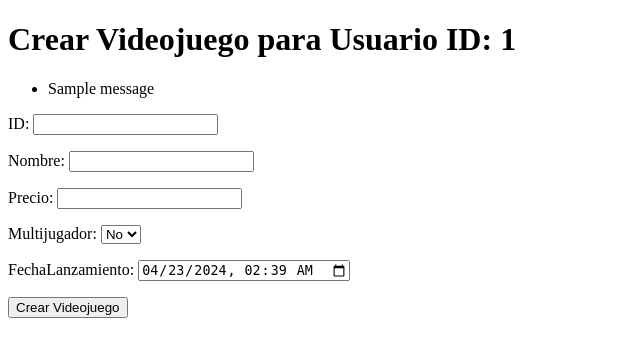
After one commit to Konan03/Cliente2Django, a Django app: page /videojuego/add/1/ in a window 1280 px wide. The commit adds this page. Shown: the top 357 px of the page, without its empty margins (0-640 px from the left). Run offline with Django 5.2, Linux system fonts and the light colour scheme; tables that the repository leaves empty hold one stand-in row (values such as "Sample post"); one stand-in notice (Sample message) is shown.

Commit message:
add read and update

```diff
--- a/crudApp/forms.py
+++ b/crudApp/forms.py
@@ -1,5 +1,6 @@
 from django import forms
 from .models import Usuario
+from .models import Videojuego
 
 class UsuarioForm(forms.ModelForm):
     class Meta:
@@ -7,9 +8,24 @@ class UsuarioForm(forms.ModelForm):
         fields = ['nombre', 'estatura', 'fecha_nacimiento', 'es_premium']  # Asumiendo que manejas videojuegos de otra manera
         widgets = {
             'fecha_nacimiento': forms.DateTimeInput(attrs={'type': 'datetime-local'}, format='%Y-%m-%dT%H:%M'),
-            'es_premium': forms.CheckboxInput(),
+            'es_premium': forms.Select(choices=[(True, 'Sí'), (False, 'No')]),
         }
 
     def __init__(self, *args, **kwargs):
         super(UsuarioForm, self).__init__(*args, **kwargs)
         self.fields['fecha_nacimiento'].input_formats = ('%Y-%m-%dT%H:%M',)
+
+class VideojuegoForm(forms.ModelForm):
+    id = forms.IntegerField(label='ID', required=False)  # Campo para el ID del videojuego
+
+    class Meta:
+        model = Videojuego
+        fields = ['id', 'nombre', 'precio', 'multijugador', 'fechaLanzamiento']
+        widgets = {
+            'multijugador': forms.Select(choices=[(True, 'Sí'), (False, 'No')]),
+            'fechaLanzamiento': forms.DateTimeInput(attrs={'type': 'datetime-local'}, format='%Y-%m-%dT%H:%M'),
+        }
+
+    def __init__(self, *args, **kwargs):
+        super(VideojuegoForm, self).__init__(*args, **kwargs)
+        self.fields['fechaLanzamiento'].input_formats = ('%Y-%m-%dT%H:%M',)
--- a/crudApp/models.py
+++ b/crudApp/models.py
@@ -18,7 +18,7 @@ class Videojuego(models.Model):
     nombre = models.CharField(max_length=100)
     precio = models.DecimalField(max_digits=6, decimal_places=2)
     multijugador = models.BooleanField(default=False)
-    fecha_lanzamiento = models.DateTimeField(default=datetime.datetime.now)
+    fechaLanzamiento = models.DateTimeField(default=datetime.datetime.now)
     usuario = models.ForeignKey(Usuario, related_name='videojuegos', on_delete=models.CASCADE)
 
     def __str__(self):
--- /dev/null
+++ b/crudApp/templates/crudApp/CrudVideojuego/CreateV.html
@@ -0,0 +1,23 @@
+<!DOCTYPE html>
+<html lang="en">
+<head>
+    <meta charset="UTF-8">
+    <meta name="viewport" content="width=device-width, initial-scale=1.0">
+    <title>Crear Videojuego para Usuario ID: {{ usuario_id }}</title>
+</head>
+<body>
+<h1>Crear Videojuego para Usuario ID: {{ usuario_id }}</h1>
+{% if messages %}
+    <ul class="messages">
+        {% for message in messages %}
+            <li{% if message.tags %} class="{{ message.tags }}"{% endif %}>{{ message }}</li>
+        {% endfor %}
+    </ul>
+{% endif %}
+<form method="post">
+    {% csrf_token %}
+    {{ form.as_p }}
+    <button type="submit">Crear Videojuego</button>
+</form>
+</body>
+</html>
--- a/crudApp/templates/crudApp/navbar.html
+++ b/crudApp/templates/crudApp/navbar.html
@@ -1,6 +1,6 @@
 <nav class="navbar navbar-expand-lg navbar-light bg-light">
   <div class="container">
-    <a class="navbar-brand" href="#">Video Juegos</a>
+    <a class="navbar-brand" href="#">Tienda Videojuegos</a>
     <button class="navbar-toggler" type="button" data-bs-toggle="collapse" data-bs-target="#navbarSupportedContent" aria-controls="navbarSupportedContent" aria-expanded="false" aria-label="Toggle navigation">
       <span class="navbar-toggler-icon"></span>
     </button>
--- a/crudApp/urls.py
+++ b/crudApp/urls.py
@@ -1,6 +1,7 @@
 from django.urls import path
 from .views import lista_usuarios, home, UserView, VideogameView, AboutView
 from .views import add_usuario
+from .views import seleccionar_usuario,add_videojuego,read_videojuegos,update_videojuego
 
 
 
@@ -11,4 +12,10 @@ urlpatterns = [
     path('videojuego/', VideogameView.as_view(), name='videojuego'),  # Para la sección de videojuegos
     path('about/', AboutView.as_view(), name='about'),  # Para la página de "Acerca de"
     path('usuario/crear/', add_usuario, name='add_usuario'),
+    path('usuarios/seleccionar/', seleccionar_usuario, name='seleccionar_usuario'),
+    path('videojuego/add/<int:usuario_id>/', add_videojuego, name='add_videojuego'),
+    path('videojuego/read/', read_videojuegos, name='read_videojuegos'),
+    path('videojuego/update/', update_videojuego, name='update_videojuego'),
+
+
 ]
--- a/crudApp/views.py
+++ b/crudApp/views.py
@@ -1,10 +1,17 @@
+from datetime import datetime, timezone
+from decimal import Decimal
+
 from django.http import HttpResponse
 from django.views.decorators.cache import never_cache
-import requests
 from django.views import View
-from django.shortcuts import render, redirect
 from django.contrib import messages  # Importa el módulo de mensajes
 from .forms import UsuarioForm
+import requests
+from django.shortcuts import render, redirect
+from .forms import VideojuegoForm
+from django.core.serializers import serialize
+
+from .models import Videojuego, Usuario
 
 
 @never_cache
@@ -15,8 +22,6 @@ def lista_usuarios(request):
         return render(request, 'crudApp/lista_usuarios.html', {'usuarios': usuarios})
     else:
         return HttpResponse('Error al obtener los usuarios: ' + str(response.status_code))
-
-from django.shortcuts import render
 
 
 def home(request):
@@ -34,7 +39,7 @@ class UserView(View):
 
 class VideogameView(View):
     def get(self, request):
-        return render(request, 'videojuego.html')
+        return render(request, 'crudApp/videojuego.html')
 
 class AboutView(View):
     def get(self, request):
@@ -51,3 +56,109 @@ def add_usuario(request):
     else:
         form = UsuarioForm()
     return render(request, 'crudApp/CrudUsuario/CreateU.html', {'form': form})
+
+def seleccionar_usuario(request):
+    response = requests.get('http://localhost:8080/usuarios')  # Asume que esta es la URL de tu API
+    if response.ok:
+        usuarios = response.json()
+        return render(request, 'crudApp/seleccionar_usuario.html', {'usuarios': usuarios})
+    return render(request, 'error.html', {'mensaje': 'No se pudieron cargar los usuarios.'})
+
+def buscar_usuarioA(request):
+    if request.method == 'POST':
+        usuario_id = request.POST.get('usuario_id')
+        try:
+            usuario = Usuario.objects.get(pk=usuario_id)
+            juegos_usuario = usuario.videojuego_set.all()
+            return render(request, 'crudApp/lista_videojuegosA.html', {'usuario': usuario, 'juegos_usuario': juegos_usuario})
+        except Usuario.DoesNotExist:
+            error_message = "El usuario con el ID proporcionado no existe."
+            return render(request, 'crudApp/buscar_usuarioD.html', {'error_message': error_message})
+    return render(request, 'crudApp/buscar_usuarioD.html')
+
+def buscar_usuarioD(request):
+    if request.method == 'POST':
+        usuario_id = request.POST.get('usuario_id')
+        try:
+            usuario = Usuario.objects.get(pk=usuario_id)
+            juegos_usuario = usuario.videojuego_set.all()
+            return render(request, 'crudApp/lista_videojuegosD.html', {'usuario': usuario, 'juegos_usuario': juegos_usuario})
+        except Usuario.DoesNotExist:
+            error_message = "El usuario con el ID proporcionado no existe."
+            return render(request, 'crudApp/buscar_usuarioD.html', {'error_message': error_message})
+    return render(request, 'crudApp/buscar_usuarioD.html')
+
+def add_videojuego(request, usuario_id):
+    if request.method == 'POST':
+        form = VideojuegoForm(request.POST)
+        if form.is_valid():
+            data = form.cleaned_data
+            # Convertir cualquier objeto Decimal a float
+            if isinstance(data['precio'], Decimal):
+                data['precio'] = float(data['precio'])
+
+            # Asegurarse de que la fecha de lanzamiento está presente y es válida
+            if data['fechaLanzamiento']:
+                data['fechaLanzamiento'] = data['fechaLanzamiento'].strftime('%Y-%m-%dT%H:%M')
+            else:
+                messages.error(request, 'La fecha de lanzamiento es requerida.')
+                return render(request, 'crudApp/CrudVideojuego/CreateV.html', {'form': form, 'usuario_id': usuario_id})
+
+            # Enviar los datos del videojuego al servidor externo
+            response = requests.post(f'http://localhost:8080/videojuegos/{usuario_id}', json=data)
+            if response.status_code == 201:
+                videojuego_creado = response.json()
+                videojuego_id = videojuego_creado.get('id')
+                messages.success(request, f'El videojuego con ID {videojuego_id} se ha creado exitosamente.')
+            else:
+                messages.error(request, 'Hubo un error al crear el videojuego en el servidor externo.')
+
+            return redirect('add_videojuego', usuario_id=usuario_id)
+    else:
+        form = VideojuegoForm()
+    return render(request, 'crudApp/CrudVideojuego/CreateV.html', {'form': form, 'usuario_id': usuario_id})
+
+
+def read_videojuegos(request):
+    url = 'http://localhost:8080/videojuegos'  # Cambia esto según tu configuración
+    response = requests.get(url)
+    if response.status_code == 200:
+        videojuegos = response.json()
+        return render(request, 'crudApp/CrudVideojuego/ReadV.html', {'videojuegos': videojuegos})
+    else:
+        return HttpResponse('No se pudo obtener los videojuegos', status=response.status_code)
+
+def update_videojuego(request):
+    # Verificar si se está buscando un videojuego por ID para cargar el formulario
+    if request.method == 'GET' and 'videojuego_id' in request.GET:
+        videojuego_id = request.GET['videojuego_id']
+        response = requests.get(f'http://localhost:8080/videojuegos/{videojuego_id}')
+        if response.ok:
+            videojuego_data = response.json()
+            form = VideojuegoForm(initial=videojuego_data)
+            return render(request, 'crudApp/CrudVideojuego/UpdateV.html', {
+                'form': form,
+                'videojuego_id': videojuego_id
+            })
+        else:
+            messages.error(request, 'Videojuego no encontrado.')
+            return redirect('update_videojuego')
+
+    # Procesar el formulario actualizado y enviar una solicitud PUT a la API
+    elif request.method == 'POST':
+        form = VideojuegoForm(request.POST)
+        videojuego_id = request.POST.get('videojuego_id')
+        if form.is_valid():
+            data = form.cleaned_data
+            response = requests.put(f'http://localhost:8080/videojuegos/{videojuego_id}', json=data)
+            if response.status_code == 200 or response.status_code == 204:  # Asumiendo que 200 o 204 indican éxito
+                messages.success(request, 'Videojuego actualizado con éxito.')
+            else:
+                messages.error(request, f'Error al actualizar el videojuego: {response.text}')
+            return redirect('update_videojuego')
+        else:
+            messages.error(request, 'Información del formulario no válida.')
+            return render(request, 'crudApp/CrudVideojuego/UpdateV.html', {'form': form, 'videojuego_id': videojuego_id})
+    else:
+        # Si no es GET con videojuego_id ni POST, solo muestra el formulario de búsqueda
+        return render(request, 'crudApp/CrudVideojuego/UpdateV.html')
```
Also changed, not shown: Cliente2Django/settings.py (+13 -0 lines), crudApp/templates/crudApp/CrudVideojuego/DeleteV.html (added, +10 -0 lines), crudApp/templates/crudApp/CrudVideojuego/ReadV.html (added, +30 -0 lines), crudApp/templates/crudApp/CrudVideojuego/UpdateV.html (added, +31 -0 lines), crudApp/templates/crudApp/buscar_usuarioD.html (added, +19 -0 lines), crudApp/templates/crudApp/lista_videojuegosA.html (added, +10 -0 lines), crudApp/templates/crudApp/lista_videojuegosD.html (added, +10 -0 lines), crudApp/templates/crudApp/seleccionar_usuario.html (added, +9 -0 lines), crudApp/templates/crudApp/videojuego.html (+9 -9 lines).
